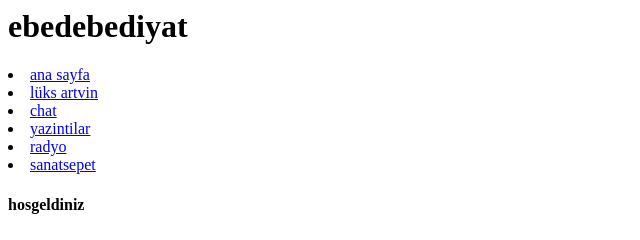
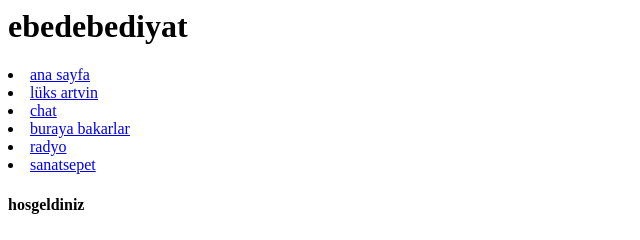
Before and after one commit to ketcapliyogurt/ketcapliyogurt.github.io, a plain HTML site: page index.html in a window 1280 px wide. Shown: the top 240 px of the page, 0-640 px from the left. Drawn offline with Linux system fonts and the light colour scheme.

Commit message:
Update index.html

```diff
--- a/index.html
+++ b/index.html
@@ -9,7 +9,7 @@
         <li><a href="ketcapliyogurt.github.io">ana sayfa</a></li>
         <li><a href="http://ketcapliyogurt.github.io/gece_ekspresi.html">lüks artvin</a></li>
     <li><a href="http://ketcapliyogurt.github.io/chat.html">chat</a></li>
-    <li><a href="ketcapliyogurt.github.io/yazintilar.html">yazintilar</a></li>
+    <li><a href="ketcapliyogurt.github.io/notlook.html">buraya bakarlar</a></li>
     <li><a href="ketcapliyogurt.github.io/radyo.html">radyo</a></li>
     <li><a href="ketcapliyogurt.github.io/sanatsepet.html">sanatsepet</a></li>
 
```
